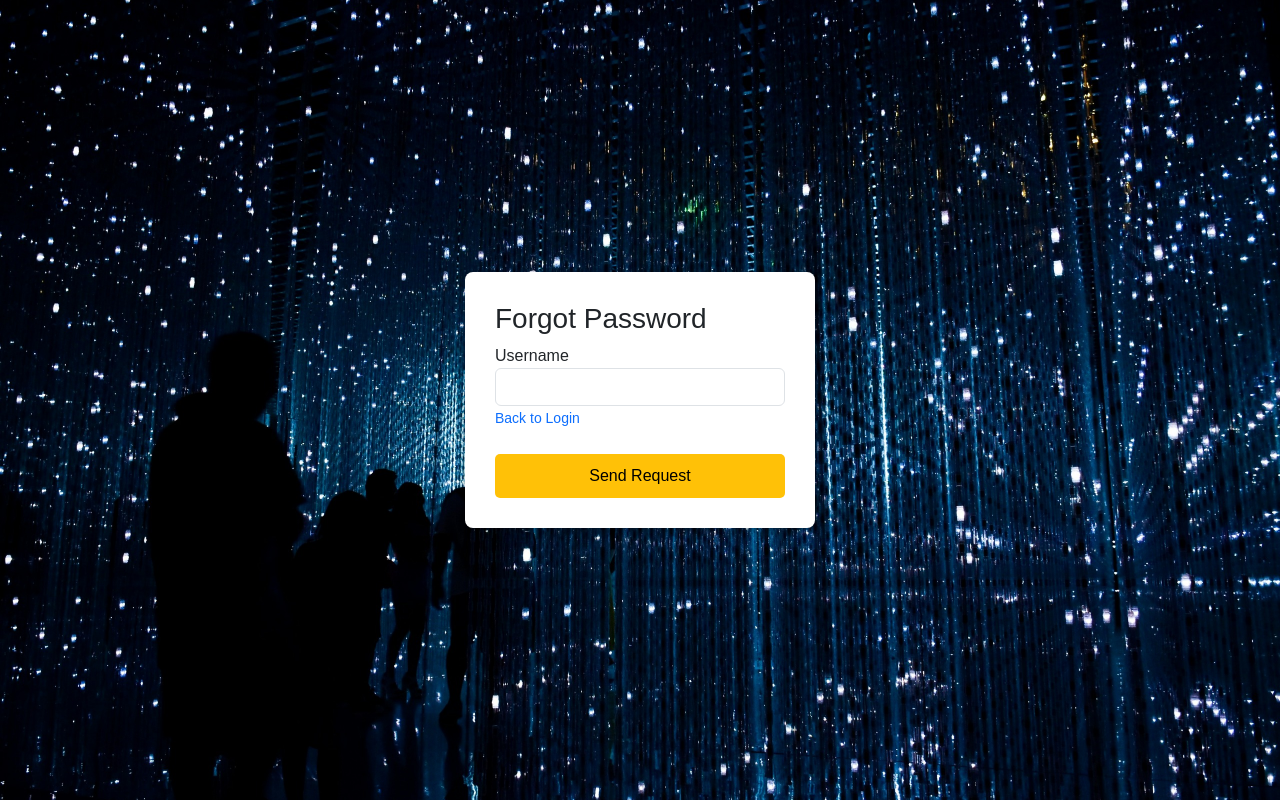
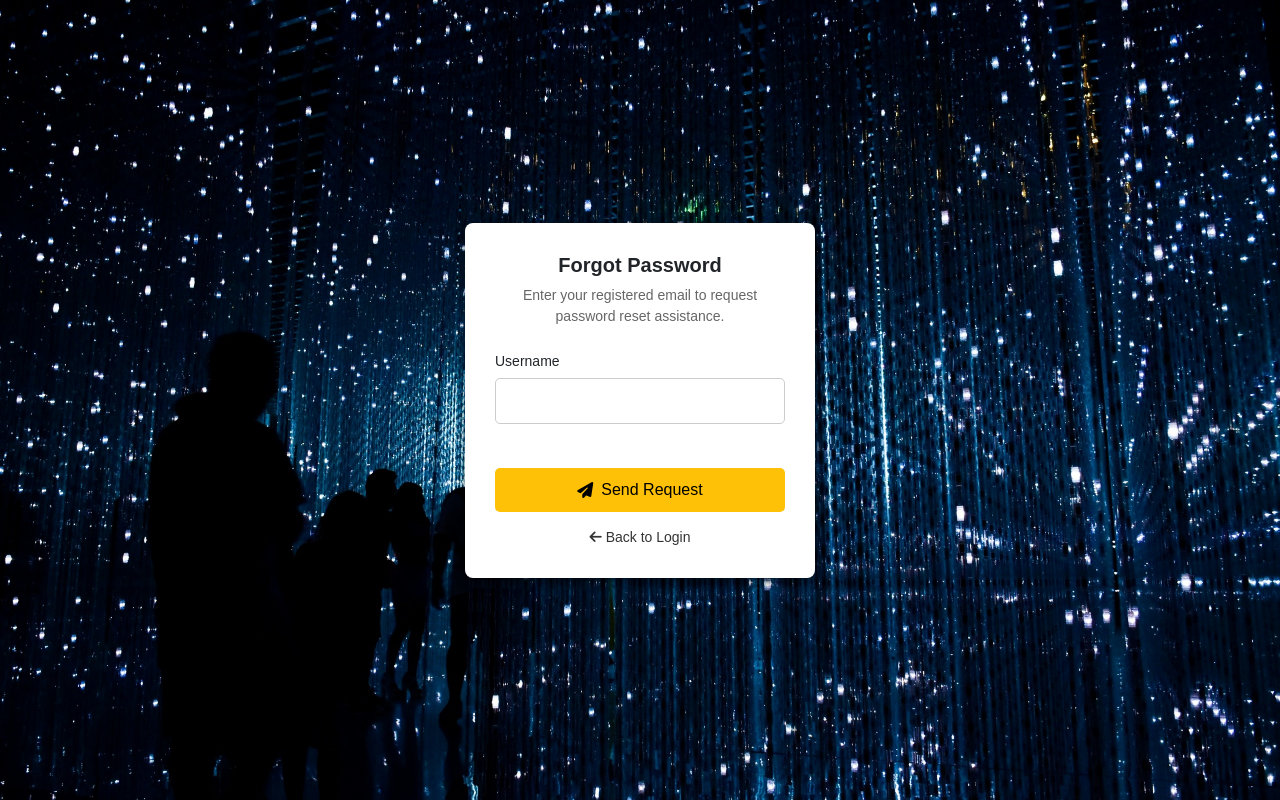
Before and after one commit to MUHAMMADARSHADBAHARUDDIN/Crossroad-Website, a PHP site: page /forgot_request.php in a window 1280 px wide. Run offline with PHP 8.4, Linux system fonts and the light colour scheme; some libraries are stand-ins or nearby versions.

Commit message:
Improved forgot password UI and UX

```diff
--- a/backend/forgot_request.php
+++ b/backend/forgot_request.php
@@ -55,14 +55,13 @@ if(isset($_POST['submit'])){
         $mail->isSMTP();
         $mail->Host       = 'smtp.gmail.com';
         $mail->SMTPAuth   = true;
-        $mail->Username   = 'crossroadinventory@gmail.com';   // ✅ YOUR SYSTEM EMAIL
-        $mail->Password   = 'iitrihnuejntcpkc';               // ✅ APP PASSWORD (NO SPACES)
+        $mail->Username   = 'crossroadinventory@gmail.com';
+        $mail->Password   = 'iitrihnuejntcpkc';
         $mail->SMTPSecure = 'tls';
         $mail->Port       = 587;
 
-        // DEBUG (REMOVE AFTER TESTING)
-        $mail->SMTPDebug = 2;
-        $mail->Debugoutput = 'html';
+        // DEBUG DISABLED
+        $mail->SMTPDebug = 0;
 
         // EMAIL DETAILS
         $mail->setFrom('crossroadinventory@gmail.com', 'Crossroad System');
@@ -116,54 +115,151 @@ if(isset($_POST['submit'])){
 <meta charset="UTF-8">
 <meta name="viewport" content="width=device-width, initial-scale=1.0">
 <title>Forgot Password</title>
+
+<link rel="stylesheet" href="https://cdnjs.cloudflare.com/ajax/libs/font-awesome/6.5.0/css/all.min.css">
 <link href="https://cdn.jsdelivr.net/npm/bootstrap@5.3.2/dist/css/bootstrap.min.css" rel="stylesheet">
 
 <style>
 body{
-    display:flex;
-    justify-content:center;
-    align-items:center;
-    height:100vh;
+    font-family: Arial, sans-serif;
+    height: 100vh;
+    margin: 0;
+    display: flex;
+    justify-content: center;
+    align-items: center;
+    position: relative;
+    overflow: hidden;
+}
+
+body::before {
+    content: "";
+    position: absolute;
+    top: 0;
+    left: 0;
+    width: 100%;
+    height: 100%;
     background: url("../image/login_background.jpeg") no-repeat center center/cover;
-    font-family:Arial,sans-serif;
+    filter: blur(0px);
+    z-index: -1;
 }
-.box{
+
+.login-box{
     background:white;
     padding:30px;
+    width:350px;
     border-radius:8px;
-    box-shadow:0 2px 8px rgba(0,0,0,0.3);
-    width:350px;
+    box-shadow:0 4px 10px rgba(0,0,0,0.5);
 }
+
+.logo-container {
+    text-align: center;
+    margin-bottom: 20px;
+}
+
+.logo-text {
+    display: flex;
+    gap: 10px;
+    font-size: 24px;
+    font-weight: bold;
+    justify-content: center;
+    align-items: center;
+    margin-bottom: 0;
+}
+
+.logo-text span {
+    font-size: 16px;
+    text-align: left;
+}
+
+.logo {
+    width: 25px;
+    height: auto;
+}
+
+.page-title{
+    font-size:20px;
+    font-weight:bold;
+    margin-bottom:8px;
+    text-align:center;
+}
+
+.page-desc{
+    font-size:14px;
+    color:#666;
+    text-align:center;
+    margin-bottom:22px;
+}
+
+label{
+    font-size:14px;
+    font-weight:400;
+}
+
+input{
+    width:100%;
+    padding:10px;
+    margin-top:5px;
+    margin-bottom:20px;
+    border:1px solid #ccc;
+    border-radius:5px;
+    box-sizing:border-box;
+}
+
 button{
     width:100%;
     padding:10px;
     border:none;
     background:#ffc107;
     color:black;
+    font-size:16px;
     border-radius:5px;
     cursor:pointer;
+    display:flex;
+    justify-content:center;
+    align-items:center;
+    gap:8px;
 }
+
 button:hover{
     background:#edb100;
+}
+
+.back-login{
+    display:block;
+    text-align:center;
+    margin-top:15px;
+    font-size:14px;
+    color:#333;
+    text-decoration:none;
+}
+
+.back-login:hover{
+    text-decoration:underline;
+    color:#000;
 }
 </style>
 </head>
 
 <body>
-<div class="box">
-    <h3>Forgot Password</h3>
 
+<div class="login-box">
+    <h4 class="page-title">Forgot Password</h4>
+    <p class="page-desc">Enter your registered email to request password reset assistance.</p>
     <form method="POST">
         <label>Username</label>
-        <input type="email" name="email" class="form-control" required>
-            <!-- SMALL BACK LINK -->
-            <div class="mb-2">
-                <a href="../frontend/index.html" style="font-size: 14px; text-decoration: none;">
-                    Back to Login
-                </a>
-            </div>
-        <button name="submit" class="mt-3">Send Request</button>
+        <input type="email" name="email" required>
+<br>
+<br>
+        <button name="submit" type="submit">
+            <i class="fa-solid fa-paper-plane"></i> Send Request
+        </button>
+
+        <a href="../frontend/index.html" class="back-login">
+            <i class="fa-solid fa-arrow-left"></i> Back to Login
+        </a>
     </form>
+
 </div>
+
 </body>
 </html>
```
Also changed, not shown: backend/export_assets.php (+60 -56 lines), backend/export_servers.php (+61 -62 lines).
